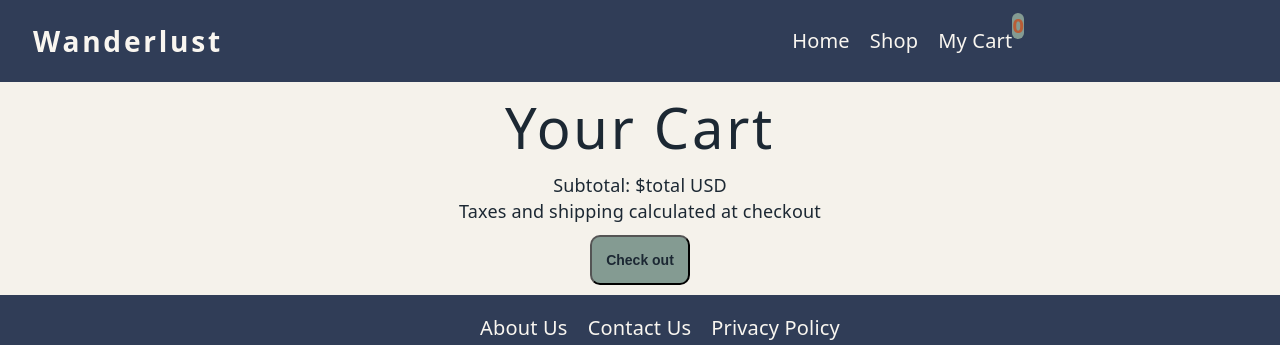
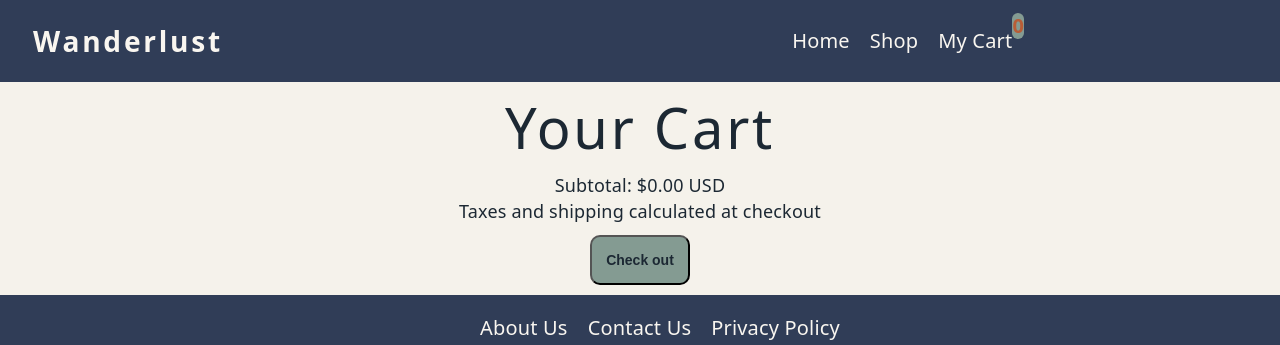
Before and after one commit to Crisk-o/Odin_Shopping-Cart, a React (Vite) app in the folder shopping-cart/: page /cart in a window 1280 px wide. Shown: the top 345 px of the page. Built offline with nearby package versions, Linux system fonts and the light colour scheme.

Commit message:
Cart now accurately displays subtotal that changes when item quantity changes.

```diff
--- a/shopping-cart/src/Cart.jsx
+++ b/shopping-cart/src/Cart.jsx
@@ -1,18 +1,13 @@
 // this will be the cart/checkout page.
-// this will be the shopping page where user adds item to their cart.
-// import { useState, useEffect } from "react"
+// import { useState } from "react"
 import { useOutletContext } from "react-router";
 import Cart_Item from "./Cart_Item"
 function Cart() {
-    const {cart} = useOutletContext();
-    console.log(cart);
-    // const [cart] = useOutletContext();
-    // console.log("cart is: " + cart.toString());
-    // const [subTotal, setSubTotal] = useState(0);
+    const {cart, updateCart, totalPrice} = useOutletContext();
 
 
     return (
-        <>
+        <div className="cart-container">
             <div className='title-container'>
                 <h1>Your Cart</h1>
             </div>
@@ -23,16 +18,18 @@ function Cart() {
                     key={item.id}
                     item = {item}
                     itmCount={item.quantity}
+                    handleChange={(item, qty) => updateCart(item.id, qty)}
                 />
                 );
             }))}
+
             </div>
             <div className="cart-payment-details-container">
-                <p>Subtotal: $total USD</p>
+                <p>Subtotal: ${totalPrice.toFixed(2)} USD</p>
                 <p>Taxes and shipping calculated at checkout</p>
                 <button>Check out</button>
             </div>
-        </>
+        </div>
     )
 }
 
--- a/shopping-cart/src/Cart_Item.jsx
+++ b/shopping-cart/src/Cart_Item.jsx
@@ -1,13 +1,14 @@
-import {useState} from "react";
-
-function Cart_Item({item, itmCount}){
+import { useState} from "react";
+import { useOutletContext } from "react-router";
+function Cart_Item({item, itmCount, handleChange}){
     const [itemCount, setItemCount] = useState(itmCount);
 
     const total = item.price * itemCount;
 
     const handleItemCount = (e) => {
-        const value = Number(e.target.value);
-        setItemCount(value);
+        // const value = Number(e.target.value);
+        setItemCount(e.target.value)
+        handleChange(item, Number(e.target.value))
     }
 
     return (
@@ -18,6 +19,7 @@ function Cart_Item({item, itmCount}){
                 <div>
                     <input className={`add-item-input }`} min="0" max="30" name="itemCount" type="number" onChange={handleItemCount} value={itemCount}></input>
                 </div>
+                {/*add a remove item button here later*/}
                 <p>{total}</p>
             </div>
         </>
--- a/shopping-cart/src/layouts/Layout.jsx
+++ b/shopping-cart/src/layouts/Layout.jsx
@@ -4,29 +4,44 @@ import Navbar from "../components/Navbar"
 import Footer from "../components/Footer"
 export default function Layout(){
     const [cart, setCart] = useState([]);
+    // const [totalPrice, setTotalPrice] = useState(0.00);
+
 
     const addToCart = (product, itemCount) => {
+        const quantityToAdd = Number(itemCount);
         setCart((prev) => {
-            console.log("product id: " + product.id + " count is : " + itemCount)
+            console.log("product id: " + product.id + " count is : " + quantityToAdd)
             // checks to see if item is already in cart,
             // if so increase quantity, else add to cart.
             const existing = prev.find((item) => item.id === product.id);
             if(existing){
                 return prev.map((item) =>
-                    item.id === product.id ? { ...item, quantity: item.quantity + itemCount } : item
+                    item.id === product.id ? { ...item, quantity: item.quantity + quantityToAdd} : item
                 );
             }
             return [...prev, { ...product, quantity: itemCount }];
             });
     };
 
+    const updateCart = (productId, quant) => {
+        const qty = Number(quant);
+        setCart((prev) => {
+            if(qty <= 0){
+                // remove item if quantity is 0 or less.
+                return prev.filter((item) => item.id !== productId);
+            }
+            return prev.map((item) => item.id === productId ? {...item, quantity: qty} : item)
+        })
+    };
+
 
     const totalItems = cart.reduce((sum, currentVal) => sum + currentVal.quantity, 0);
+    const totalPrice = cart.reduce((sum, item) => sum + (item.price * item.quantity), 0.00);
     return (
         <div>
             <Navbar totalItems={totalItems}/>
             <main>
-                <Outlet context={{cart, setCart, addToCart}} />
+                <Outlet context={{cart, setCart, addToCart, updateCart, totalPrice}} />
             </main>
             <Footer/>
         </div>
```
